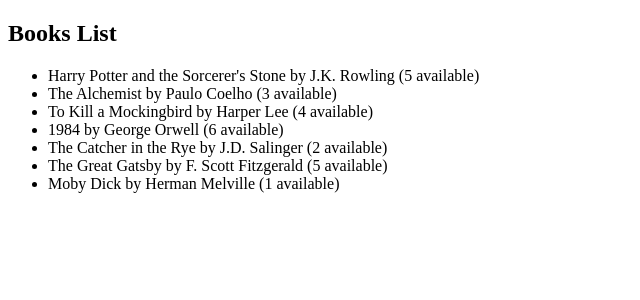
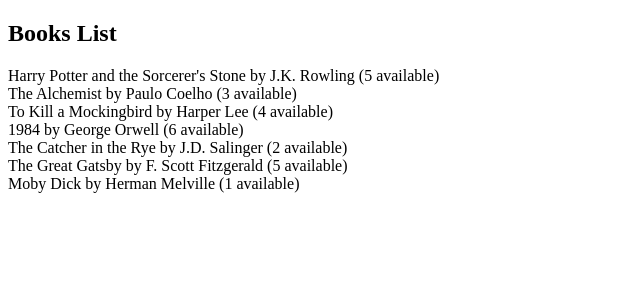
Before and after one commit to HSNAlekhya/Project-LMS, a Django app: template projectlms/app1/templates/app1/books.html in a window 1280 px wide. Shown: the top 300 px of the page, without its empty margins (0-640 px from the left). Run offline with Django 4.2, Linux system fonts and the light colour scheme; the template is opened without the code that fills it: values that come from a table or form of the project are taken from there, others are empty; data comes from the database, SQL or seed files in the repository; parts of the project's set-up code (start-up, migrations or seed data) failed here and were passed over.

Commit message:
update books.html
Added CSS styles for books list display.

```diff
--- a/projectlms/app1/templates/app1/books.html
+++ b/projectlms/app1/templates/app1/books.html
@@ -2,6 +2,15 @@
 
 {% block content %}
 <h2>Books List</h2>
+<style>
+    ul {
+        list-style-type: none;
+        padding: 0;
+    }
+    li {
+        margin-bottom: 10 px;
+    }
+</style>
 <ul>
     {% for book in books %}
         <li>{{ book.title }} by {{ book.author }} ({{ book.quantity }} available)</li>
```
